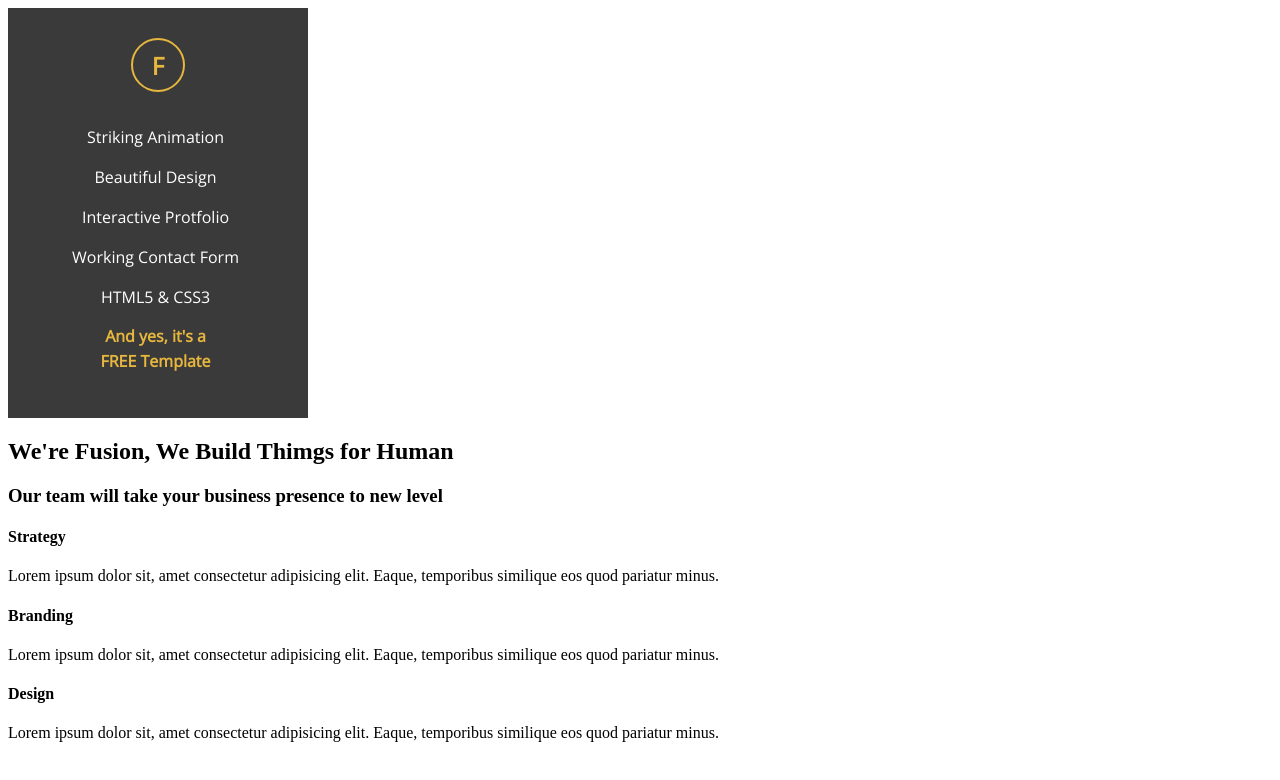
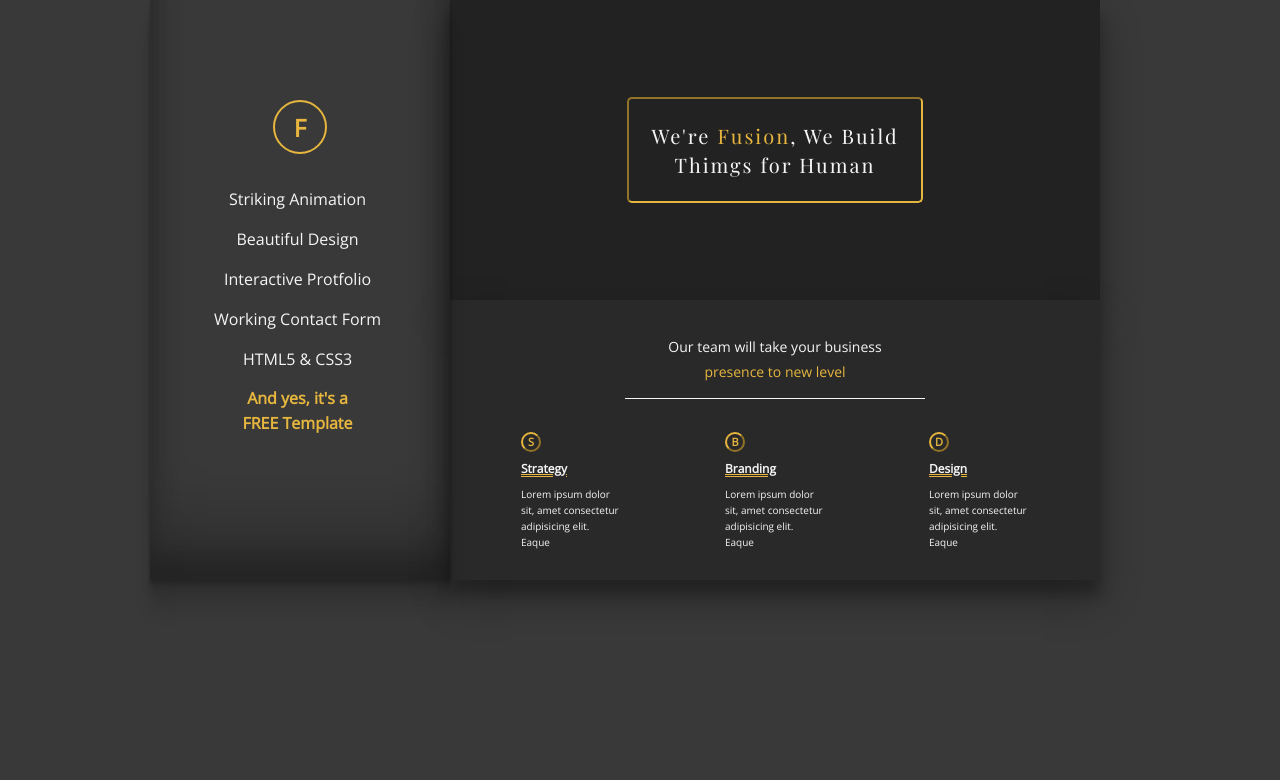
Before and after one commit to SumiyaRahman/practice_9, a plain HTML site: page index.html in a window 1280 px wide. Drawn offline with nearby package versions, Linux system fonts and the light colour scheme.

Commit message:
one-page-website

```diff
--- a/index.html
+++ b/index.html
@@ -10,7 +10,7 @@
 <body>
     <section class="section-1">
         <div class="f">
-            <h2>F</h2>
+            <h2 id="f">F</h2>
         </div>
         <div class="ul">
             <ul id="ul">
@@ -22,30 +22,36 @@
                 <p  class="para">And yes, it's a <br> FREE Template</p>
             </ul>
         </div>
+    </section>
 
-    </section>
-    <section>
-        <div>
-            <h2>
-                We're Fusion, We Build Thimgs for Human
-            </h2>
-        </div>
-
+    <section class="section-2">
         <div>
             <div>
-                <h3>Our team will take your business presence to new level</h3>
+                <p class="title">
+                    We're <span>Fusion</span>, We Build <br> Thimgs for Human
+                </p>
             </div>
+        </section>
+
+    <section class="section-3">
+        <div id="all-content">
             <div>
-                <h4>Strategy</h4>
-                <p>Lorem ipsum dolor sit, amet consectetur adipisicing elit. Eaque, temporibus similique eos quod pariatur minus.</p>
+                <p class="para-2">Our team will take your business<br>  <span>presence to new level </span><hr> </p>
             </div>
-            <div>
-                <h4>Branding</h4>
-                <p>Lorem ipsum dolor sit, amet consectetur adipisicing elit. Eaque, temporibus similique eos quod pariatur minus.</p>
+            <div class="s">
+                <p id="s">S</p>
+                <p class="heading"><u>Strategy</u></p>
+                <p class="text">Lorem ipsum dolor sit, amet consectetur adipisicing elit. Eaque</p>
             </div>
-            <div>
-                <h4>Design</h4>
-                <p>Lorem ipsum dolor sit, amet consectetur adipisicing elit. Eaque, temporibus similique eos quod pariatur minus.</p>
+            <div class="b">
+                <p id="b">B</p>
+                <p class="heading"><u>Branding</u></p>
+                <p class="text">Lorem ipsum dolor sit, amet consectetur adipisicing elit. Eaque</p>
+            </div>
+            <div class="d">
+                <p id="d">D</p>
+                <p class="heading"><u>Design</u></p>
+                <p class="text">Lorem ipsum dolor sit, amet consectetur adipisicing elit. Eaque</p>
             </div>
         </div>
     </section>
--- a/style.css
+++ b/style.css
@@ -1,12 +1,24 @@
 @import url('https://fonts.googleapis.com/css2?family=Open+Sans&display=swap');
+@import url('https://fonts.googleapis.com/css2?family=Playfair+Display&display=swap');
+body{
+    background-color: rgba(43, 43, 43, 0.932);
+    margin: 0;
+}
+.section-1,.section-1,#all-content{
+    margin: auto;
+}
 .section-1{
-    background-color: rgb(58, 58, 58);
+    box-shadow: rgba(0, 0, 0, 0.17) 0px -23px 25px 0px inset, rgba(0, 0, 0, 0.15) 0px -36px 30px 0px inset, rgba(0, 0, 0, 0.1) 0px -79px 40px 0px inset, rgba(0, 0, 0, 0.06) 0px 2px 1px, rgba(0, 0, 0, 0.09) 0px 4px 2px, rgba(0, 0, 0, 0.09) 0px 8px 4px, rgba(0, 0, 0, 0.09) 0px 16px 8px, rgba(0, 0, 0, 0.09) 0px 32px 16px;
     width: 300px;
-    height: 380px;
-    padding-top: 30px;
+    height: 580px;
     font-family: 'Open Sans', sans-serif;
+    display: inline;
+    margin-left: 150px;
 }
 .f{
+    padding-top: 100px;
+}
+#f{
     border: 2px solid rgb(230, 182, 63);
     border-radius: 50%;
     width: 50px;
@@ -16,7 +28,6 @@
     align-items: center;
     color: rgb(230, 182, 63);
     margin: auto;
-
 }
 .ul{
     text-align: center;
@@ -28,7 +39,7 @@
 }
 li{
     line-height: 40px;
-    color: white;
+    color: whitesmoke;
 }
 .para{
     margin-top: 7px;
@@ -36,3 +47,96 @@ li{
     color: rgb(230, 182, 63);
     font-weight: 600;
 }
+.section-2{
+    background-color: rgb(34, 34, 34);
+    width: 650px;
+    height: 300px;
+    display: flex;
+    justify-content: center;
+    align-items: center;
+}
+.title{
+    border: 2px inset rgb(230, 182, 63);
+    border-radius: 5px;
+    color: whitesmoke;
+    padding: 22px;
+    text-align: center;
+    line-height: 29px;
+    font-family: 'Playfair Display', serif;
+    font-size: 20px;
+    font-weight: 0;
+    letter-spacing: 2px;
+}
+span{
+    color: rgb(230, 182, 63);
+}
+.section-3{
+    background-color: rgb(41, 41, 41);
+    width: 650px;
+    height: 280px;
+    display: flex;
+    justify-content: center;
+    align-items: center;
+}
+.para-2{
+    text-align: center;
+    color: whitesmoke;
+    line-height: 25px;
+    padding-top: 0px;
+    font-family: 'Open Sans', sans-serif;
+    font-size: 14px;
+}
+hr{
+    height: 1px;
+    background-color: whitesmoke;
+    border: none;
+    width: 300px;
+}
+.s,.b,.d{
+    display: inline-block;
+    margin-top: 6px;
+}
+.s,.b{
+    margin-right: 100px;
+}
+#s,#b,#d{
+    border: 2px outset #e6b63f;
+    color: rgb(230, 182, 63);
+    font-weight: bold;
+    font-size: 11px;
+    width: 8px;
+    height: 8px;
+    padding: 4px;
+    display: flex;
+    justify-content: center;
+    align-items: center;
+    border-radius: 50%;
+    font-family: 'Open Sans', sans-serif;
+}
+u{
+    text-decoration-color: #e6b63f;
+    text-decoration-line: underline;
+    text-decoration-style: double;
+}
+.heading{
+    color: whitesmoke;
+    font-weight: bold;
+    font-size: 12px;
+    font-family: 'Open Sans', sans-serif;
+}
+p{
+    line-height: 10px;
+}
+.text{
+    width: 100px;
+    line-height: 16px;
+    color: whitesmoke;
+    font-size: 10px;
+    font-family: 'Open Sans', sans-serif;
+}
+.section-2,.section-3{
+    box-shadow: rgba(0, 0, 0, 0.3) 0px 19px 38px, rgba(0, 0, 0, 0.22) 0px 15px 12px;
+}
+.section-1,#all-content{
+    float: left;
+}
```
Also changed, not shown: 1 other file.
